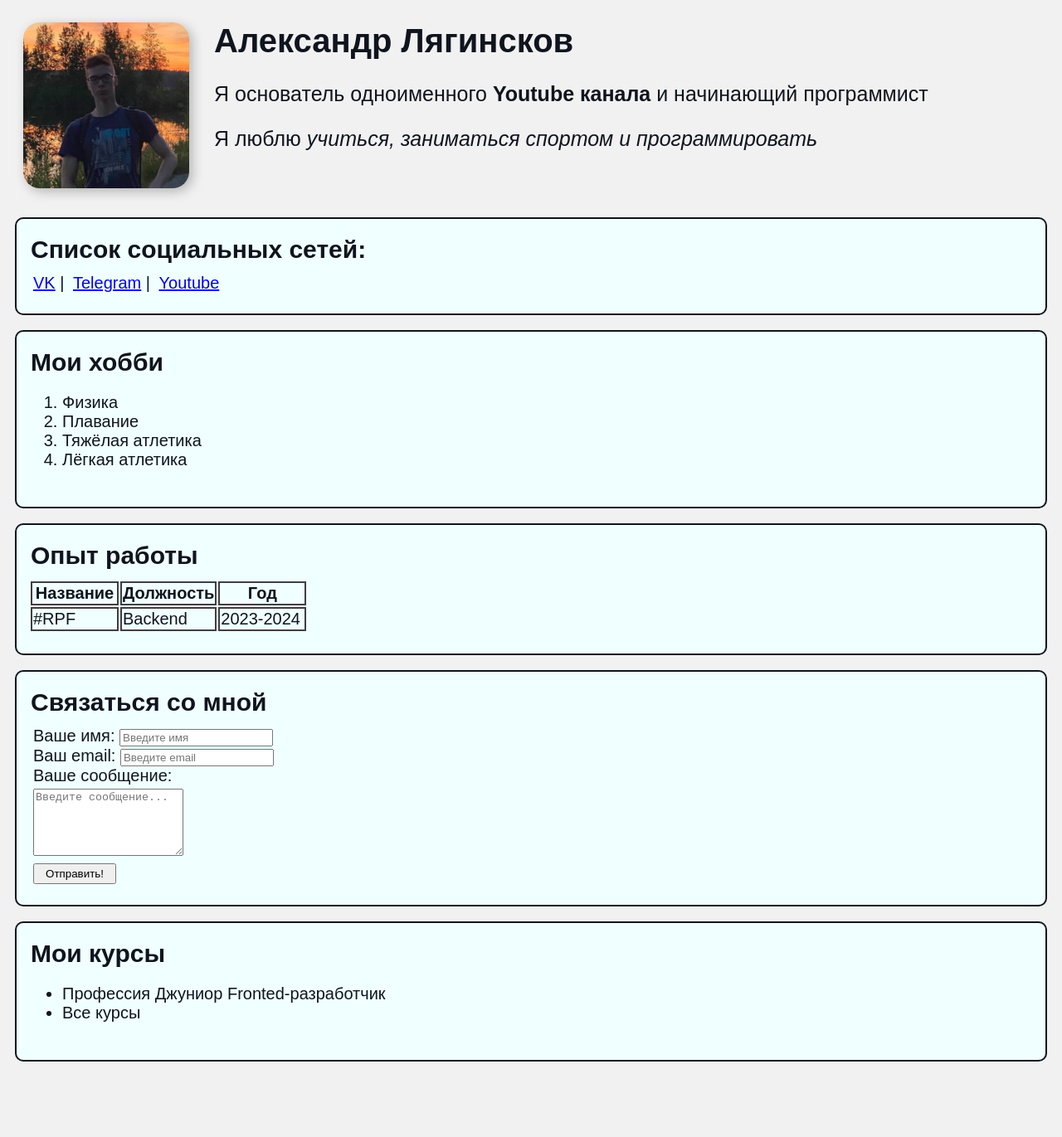
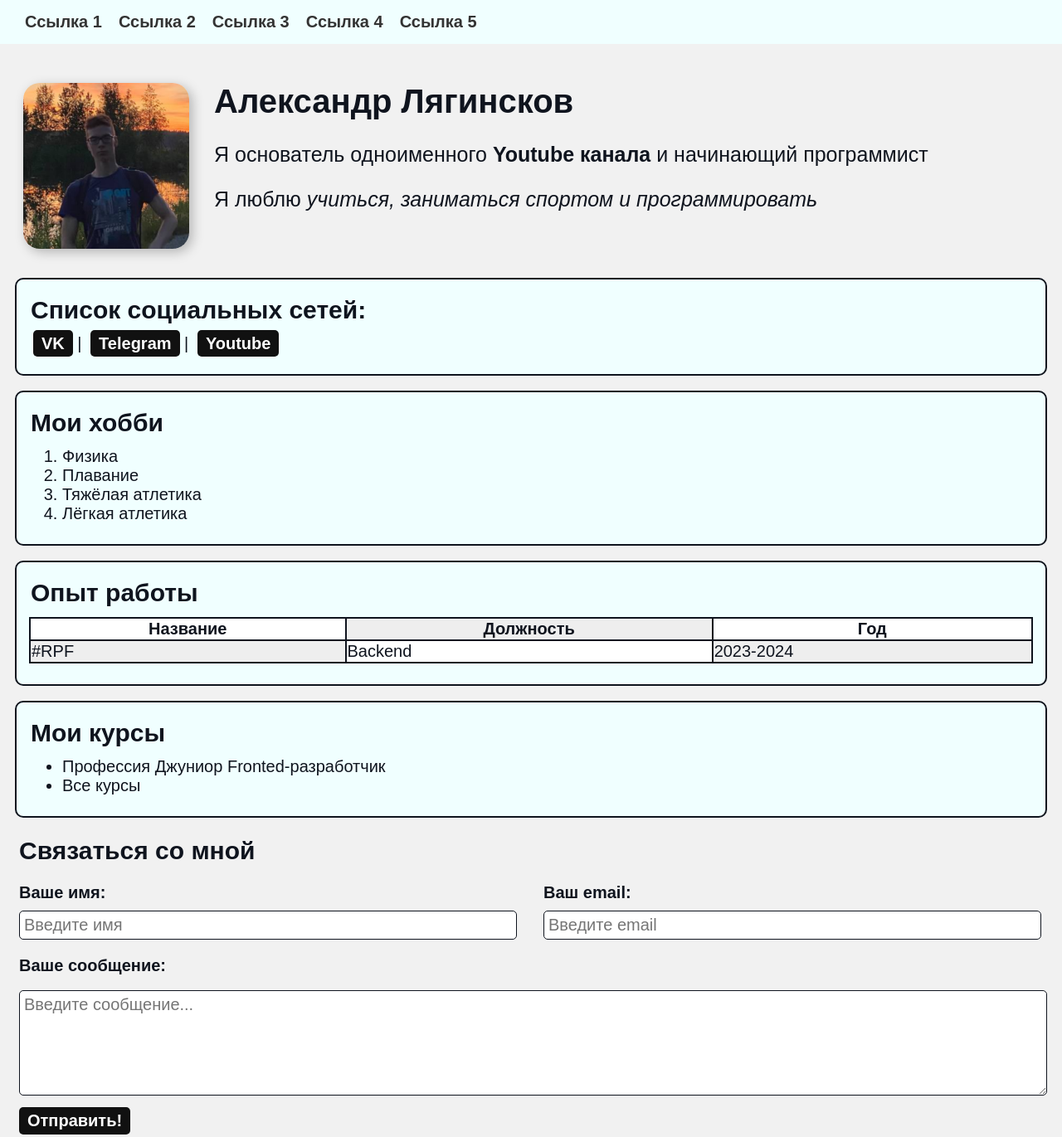
Before and after one commit to Qempa/site, a plain HTML site: page index.html in a window 1280 px wide. Shown: the whole page at 83% size. Before the commit the page ends 1342 px from the top, so only its background shows below. Drawn offline with Linux system fonts and the light colour scheme.

Commit message:
Update styles

```diff
--- a/index.html
+++ b/index.html
@@ -11,7 +11,17 @@
 </head>
 <body>
   <div class ="container">
-    <header>
+    <nav class="navbar">
+      <ul>
+        <li><a href="#"><strong>Ссылка 1</strong></a></li>
+        <li><a href="#"><strong>Ссылка 2</strong></a></li>
+        <li><a href="#"><strong>Ссылка 3</strong></a></li>
+        <li><a href="#"><strong>Ссылка 4</strong></a></li>
+        <li><a href="#"><strong>Ссылка 5</strong></a></li>
+      </ul>
+    </nav>
+
+    <header class="header">
 
       <img class="avatar" src="assets/avatar.png" alt="Сан Саныч">
 
@@ -28,11 +38,11 @@
 
       <h2 class="label_name">Список социальных сетей:</h2>
 
-      <a href="https://vk.com/qempi" target="_blank">VK</a>
-      |
-      <a href="https://t.me/qempis target="_blank">Telegram</a>
-      |
-      <a href="https://www.youtube.com/@qempi" target="_blank">Youtube</a>
+      <a class="btn" href="https://vk.com/qempi" target="_blank">VK</a>
+       |
+      <a class="btn" href="https://t.me/qempis" target="_blank">Telegram</a>
+       |
+      <a class="btn" href="https://www.youtube.com/@qempi" target="_blank">Youtube</a>
 
     </section>
 
@@ -57,50 +67,24 @@
 
       <h2 class="label_name">Опыт работы</h2>
 
-      <table>
+      <table class="table">
         <thead>
           <tr>
-            <th class="table">Название</th>
-            <th class="table">Должность</th>
-            <th class="table">Год</th>
+            <th>Название</th>
+            <th>Должность</th>
+            <th>Год</th>
           </tr>
         </thead>
         <tbody>
           <tr>
-            <td class="table">#RPF</td>
-            <td class="table">Backend</td>
-            <td class="table">2023-2024</td>
+            <td>#RPF</td>
+            <td>Backend</td>
+            <td>2023-2024</td>
           </tr>
 
         </tbody>
       </table>
     </section>
-
-    <br>
-
-    <form class="card" action="/">
-
-      <h2 class="label_name">Связаться со мной</h2>
-
-      <div>
-        <label for="name">Ваше имя:</label>
-        <input type="text" id="name" placeholder="Введите имя">
-      </div>
-
-      <div>
-        <label for="email">Ваш email:</label>
-        <input type="email" id="email" placeholder="Введите email">
-      </div>
-
-      <div>
-        <label for="message">Ваше сообщение:</label>
-        <br>
-        <textarea id="message" cols="20" rows="5" placeholder="Введите сообщение..."></textarea>
-      </div>
-
-      <input id="button" type="submit" value="Отправить!">
-
-    </form>
 
     <br>
 
@@ -116,9 +100,36 @@
       </dev>
 
     </section>
+
     <br>
-    <br>
-    <br>
+
+    <form class="form" action="/">
+
+      <h2 class="label_name">Связаться со мной</h2>
+
+        <div class="form-row">
+
+          <div class="form-group">
+            <label for="name">Ваше имя:</label>
+            <input type="text" id="name" placeholder="Введите имя">
+          </div>
+
+          <div class="form-group">
+            <label for="email">Ваш email:</label>
+            <input type="email" id="email" placeholder="Введите email">
+          </div>
+
+        </div>
+
+      <div class="form-group">
+        <label for="message">Ваше сообщение:</label>
+        <br>
+        <textarea id="message" cols="20" rows="5" placeholder="Введите сообщение..."></textarea>
+      </div>
+
+      <input class="btn" id="button" type="submit" value="Отправить!">
+
+    </form>
   </div>
 </body>
 </html>
--- a/styles.css
+++ b/styles.css
@@ -4,10 +4,23 @@ body {
     background: #F1F1F1;
 }
 
+.header {
+    margin-top: 100px;
+}
+
 .container {
     max-width: 1500px;
     margin: auto;
 }
+
+a {
+    text-decoration: none;
+    color: #333
+}
+a:hover {
+    color: orange;
+}
+
 
 .card {
     border: 2px solid #0F141E;
@@ -19,6 +32,10 @@ body {
     padding-bottom: 25px;
 }
 
+.card ol, ul {
+    margin-top: 10px;
+    margin-bottom: 0
+}
 
 .avatar {
     width: 200px;
@@ -30,10 +47,12 @@ body {
 
 }
 
+
 .first_name {
     font: 40px Arial;
     margin-left: 250px;
     position: relative;
+
 }
 
 .about {
@@ -43,9 +62,20 @@ body {
 }
 
 .table {
-    border: 2px solid #3f3f40;
-    width: 100px;
+    width: 100%;
+    background: #fff;
+    border-collapse: collapse;
 }
+
+.table th, td {
+    border: 2px solid #0F141E;
+}
+
+.table th:nth-child(even), td:nth-child(odd){
+    background: #eee;
+}
+
+
 
 .label_name {
     margin-top: 5px;
@@ -63,9 +93,121 @@ body {
     margin-top: 4px;
 }
 
-#button {
-    margin-left: 5px;
-    margin-top: 4px;
-    width: 100px;
-    height: 25px;
+.btn{
+    margin-left: 15px;
+    margin-right: 0px;
+    background: #111;
+    color: #fff;
+    border: none;
+    padding: 5px 10px;
+    border-radius: 5px;
+    font: 20px Arial;
+    font-weight: bold;
+    cursor: pointer;
 }
+
+.btn:hover{
+    background: #333;
+}
+
+.navbar {
+    margin-bottom: 10px;
+    background: azure;
+    font: 20px Arial;
+    position: fixed;
+    top: 0;
+    left: 0;
+    right: 0;
+    z-index: 100;
+}
+
+.navbar ul {
+    list-style: none;
+    margin: 0;
+    display: flex;
+    padding: 0 20px;
+}
+
+.navbar ul li {
+    margin-right: 0px;
+    padding: 15px 10px 15px 10px;
+}
+
+.navbar ul li:hover {
+    background: rgb(227, 251, 251);
+}
+
+.navbar ul li a {
+    text-decoration: none;
+    color: #333;
+}
+
+.form h2 {
+    font: 30px Arial;
+    font-weight: bold;
+    margin-left: 15px
+}
+
+.form-group input,
+.form-group textarea {
+    width: 98%;
+    box-sizing: border-box;
+    border: 1px solid #0F141E;
+    border-radius: 5px;
+    padding: 5px 10px 5px 5px;
+    margin-bottom: 10px;
+    margin-left: 15px;
+    font: 20px Arial;
+}
+
+.form-group label {
+    margin-left: 15px;
+    font: 20px Arial;
+    display: block;
+    margin-bottom: 0px;
+    font-weight: bold;
+}
+.form-row {
+    margin-bottom: 10px;
+    display: flex;
+}
+
+.form-row .form-group label{
+    margin: 10px;
+    margin-left: 15px;
+}
+
+.form-row .form-group {
+    margin-right: 20px;
+    width: 50%;
+}
+
+
+@media screen and (max-width: 500px) {
+    .avatar {
+        width: 250px;
+        height: 250px;
+        margin-left: 25%;
+        margin-right: 25%;
+        float: none;
+        position: static;
+        text-align: center;
+    }
+
+
+    .first_name {
+        margin: 0px;
+        display: inline-block;
+        position: relative;
+        text-align: center;
+        margin-left: 0px;
+    }
+
+    .about {
+        margin: 0px;
+        display: inline-block;
+        position: relative;
+        text-align: center;
+        margin-left: 0px;
+    }
+}
```
